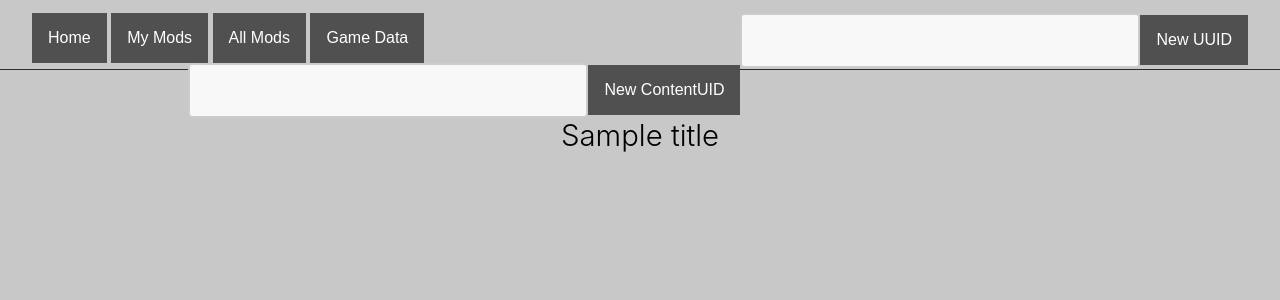
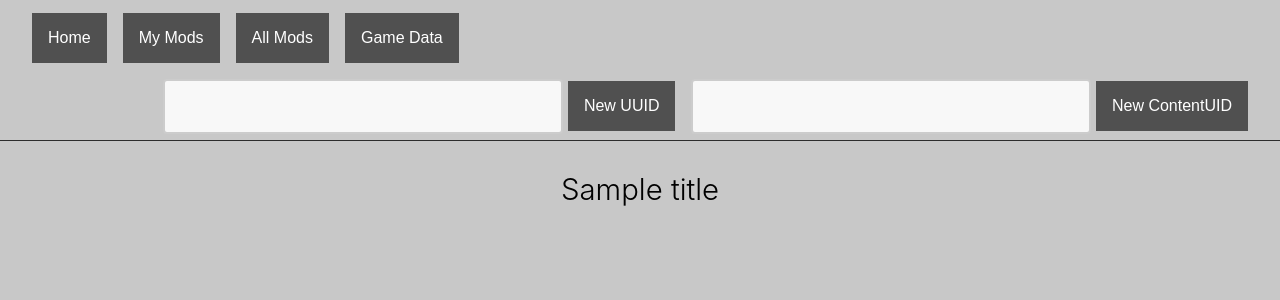
Before and after one commit to wushin/BGIII-mods, a CodeIgniter 4 app: the page made by tools/BG3LinuxHelper/app/Views/templates/header.php in a window 1280 px wide. Shown: the top 300 px of the page. Run offline with PHP 8.4 and a stand-in for CodeIgniter, Linux system fonts and the light colour scheme; the template is opened without the code that fills it: most values are stand-ins (such as "Sample title", 1, 10 or a date in 2020); some libraries are stand-ins or nearby versions.

Commit message:
Refactor Header

```diff
--- a/tools/BG3LinuxHelper/app/Views/templates/header.php
+++ b/tools/BG3LinuxHelper/app/Views/templates/header.php
@@ -1,6 +1,5 @@
 <?php
-use App\Models\BG3listings;
-$listings = New BG3listings();
+use App\Helpers\BG3DirectoryHelper;
 ?>
 <!DOCTYPE html>
 <html lang="en">
@@ -10,7 +9,7 @@ $listings = New BG3listings();
     <meta name="description" content="Allows Linux users to better maintain file contentuid text">
     <meta name="viewport" content="width=device-width, initial-scale=1.0">
     <link rel="shortcut icon" type="image/png" href="/favicon.ico">
-    <link rel="stylesheet" href="<?php echo base_url().'css/styles.css'; ?>" type="text/css">
+    <link rel="stylesheet" href="<?= base_url('css/styles.css') ?>" type="text/css">
 </head>
 <body>
 <header>
@@ -18,38 +17,47 @@ $listings = New BG3listings();
         <div class="dropdown">
             <button class="dropbtn"><a class="nodrop" href="/">Home</a></button>
         </div>
+
         <div class="dropdown">
             <button class="dropbtn">My Mods</button>
-          <div id="myDropdown" class="dropdown-content">
-            <?php foreach($listings->getMyMods() as $MyMod): ?>
-              <a href="<?php echo "/mods/".getenv('bg3LinuxHelper.MyMods')."/".$MyMod ?>"><?php echo $MyMod ?></a>
+            <div class="dropdown-content" id="dropdownMyMods">
+                <?php foreach (BG3DirectoryHelper::getMyMods() as $MyMod): ?>
+                    <a href="/mods/<?= esc(getenv('bg3LinuxHelper.MyMods')) ?>/<?= esc($MyMod) ?>"><?= esc($MyMod) ?></a>
                 <?php endforeach ?>
             </div>
         </div>
+
         <div class="dropdown">
             <button class="dropbtn">All Mods</button>
-          <div id="myDropdown" class="dropdown-content">
-            <?php foreach($listings->getAllMods() as $Mod): ?>
-              <a href="<?php echo "/mods/".getenv('bg3LinuxHelper.AllMods')."/".$Mod ?>"><?php echo $Mod ?></a>
+            <div class="dropdown-content" id="dropdownAllMods">
+                <?php foreach (BG3DirectoryHelper::getAllMods() as $Mod): ?>
+                    <a href="/mods/<?= esc(getenv('bg3LinuxHelper.AllMods')) ?>/<?= esc($Mod) ?>"><?= esc($Mod) ?></a>
                 <?php endforeach ?>
             </div>
         </div>
+
         <div class="dropdown">
             <button class="dropbtn">Game Data</button>
-          <div id="myDropdown" class="dropdown-content">
-            <?php foreach($listings->getGameData() as $Mod): ?>
-              <a href="<?php echo "/mods/".getenv('bg3LinuxHelper.GameData')."/".$Mod ?>/"><?php echo $Mod ?></a>
+            <div class="dropdown-content" id="dropdownGameData">
+                <?php foreach (BG3DirectoryHelper::getGameData() as $Mod): ?>
+                    <a href="/mods/<?= esc(getenv('bg3LinuxHelper.GameData')) ?>/<?= esc($Mod) ?>/"><?= esc($Mod) ?></a>
                 <?php endforeach ?>
             </div>
         </div>
-        <div class="dropdown" id="right">
-          <textarea id="UUID"></textarea><button class="dropbtn" id="fetchUUID">New UUID</button>
+
+        <div class="right-group">
+            <div class="dropdown">
+                <textarea id="UUID"></textarea>
+                <button class="dropbtn" id="fetchUUID">New UUID</button>
             </div>
-        <div class="dropdown" id="right">
-          <textarea id="ContentUID"></textarea><button class="dropbtn" id="fetchContentUID">New ContentUID</button>
+            <div class="dropdown">
+                <textarea id="ContentUID"></textarea>
+                <button class="dropbtn" id="fetchContentUID">New ContentUID</button>
             </div>
         </div>
+    </div>
+
     <div class="heroe">
-        <h2><?= esc($title) ?></h2>
+        <h2><?= esc($title ?? '') ?></h2>
     </div>
 </header>
--- a/tools/BG3LinuxHelper/public/css/styles.css
+++ b/tools/BG3LinuxHelper/public/css/styles.css
@@ -20,8 +20,17 @@ header {
   padding: .4rem 0 0;
 }
 .menu {
-  padding: .4rem 2rem;
+  display: flex;
+  align-items: center;
+  gap: 1rem;
+  padding: 0.4rem 2rem;
   border-bottom: 1px solid rgba(45, 45, 45, 1);
+  flex-wrap: wrap;
+}
+.right-group {
+  display: flex;
+  gap: 1rem;
+  margin-left: auto;
 }
 header .heroe {
   text-align: center;
@@ -336,9 +345,6 @@ input#replace, input#search {
   position: relative;
   display: inline-block;
 }
-div#right.dropdown {
-  float: right;
-}
 .dropdown-content {
   display: none;
   position: absolute;
```
Also changed, not shown: tools/BG3LinuxHelper/app/Helpers/BG3DirectoryHelper.php (added, +38 -0 lines), tools/BG3LinuxHelper/app/Models/BG3listings.php (deleted, +0 -48 lines). Lines whose indentation alone changed are shown as unchanged.
